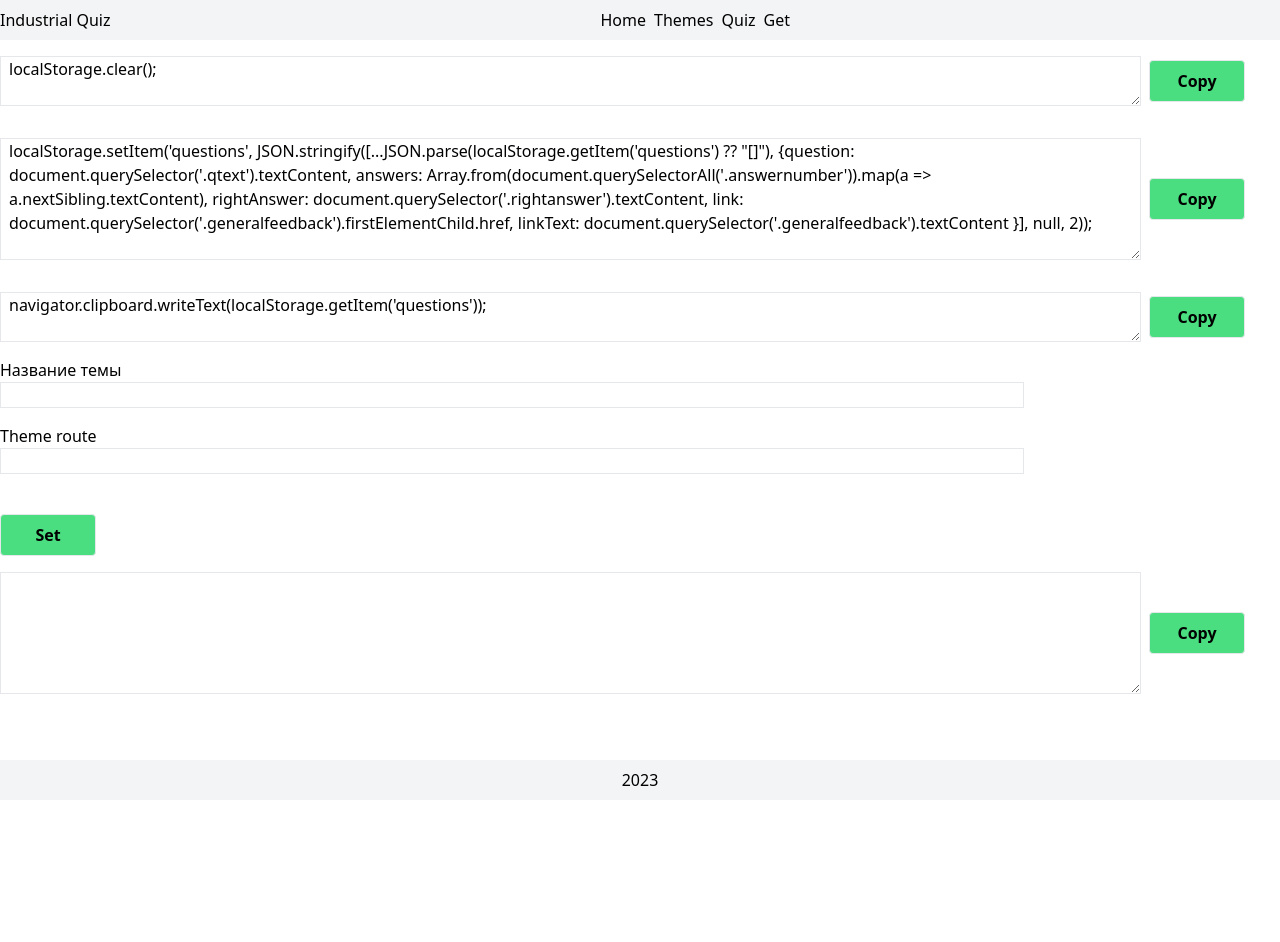
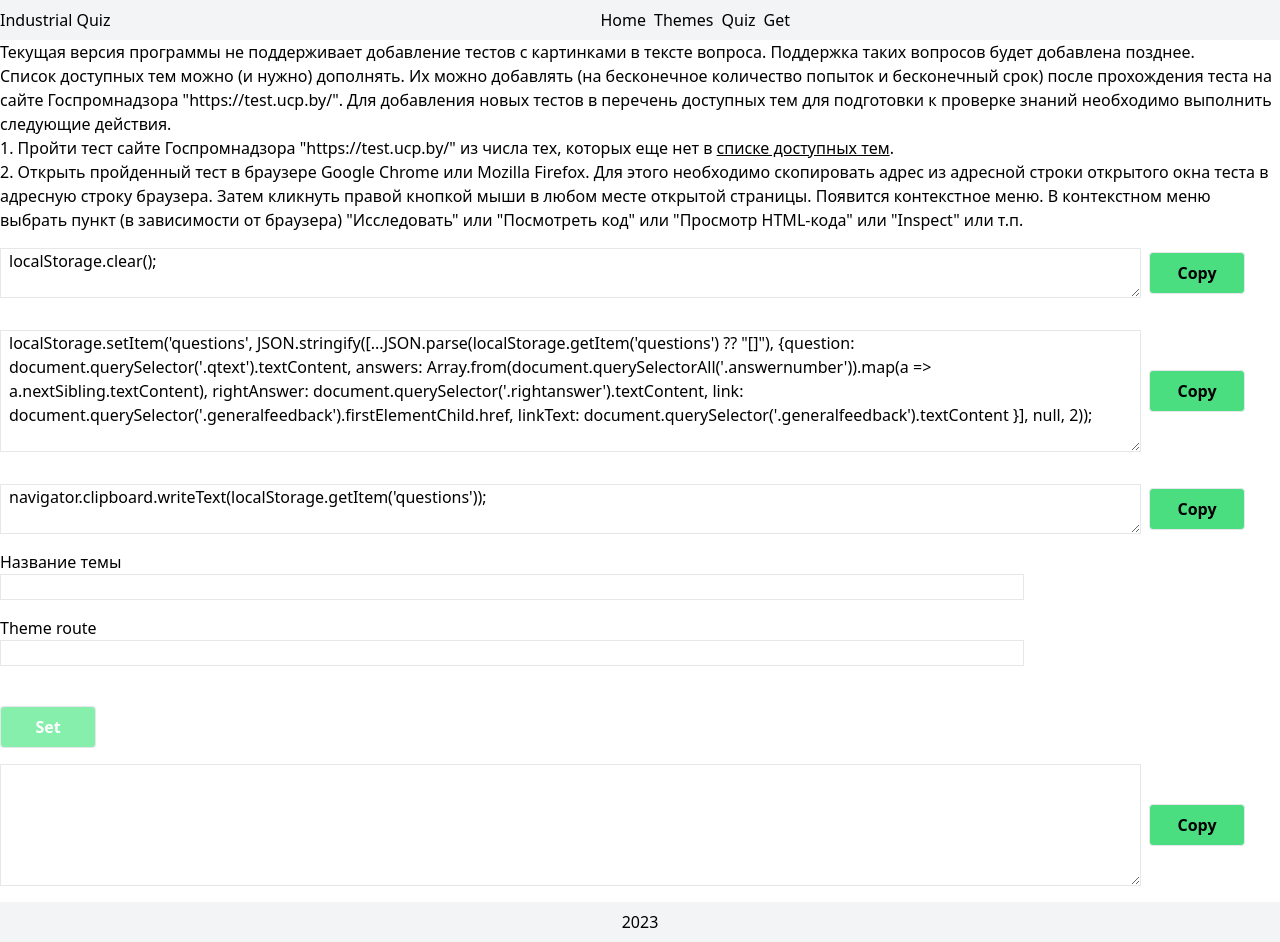
Before and after one commit to Bonus156/Industrial-Quiz, a React (Vite) app: page /get in a window 1280 px wide. Before the commit the page ends 800 px from the top, so only its background shows below. Built offline with nearby package versions, Linux system fonts and the light colour scheme.

Commit message:
feat: start adding rules description

```diff
--- a/src/pages/GetPage.tsx
+++ b/src/pages/GetPage.tsx
@@ -1,4 +1,5 @@
 import { useRef, useState } from "react";
+import { Link } from "react-router-dom";
 
 export function GetPage() {
   const clearStorage = useRef<HTMLTextAreaElement>(null);
@@ -18,7 +19,7 @@ export function GetPage() {
     if (ref.current) {
       navigator.clipboard.writeText(ref.current.value);
     }
-    const button: HTMLButtonElement = e.target;
+    const button: HTMLButtonElement = e.target as HTMLButtonElement;
     button.innerText = "Copied!";
     setTimeout(() => {
       button.innerText = "Copy";
@@ -26,7 +27,7 @@ export function GetPage() {
   };
 
   const setTheme = async () => {
-    setIsEmptyField(!themeTitle || !themeRoute);
+    setIsEmptyField(!themeTitle || !themeRoute); // этот useState можно убрать
     if (!isEmptyField) {
       const clipbordText: string = await navigator.clipboard.readText();
       try {
@@ -37,13 +38,20 @@ export function GetPage() {
           jsonArea.current.value = jsonText;
         }
       } catch(error) {
-        console.log('something get wrong: ', error);
+        console.log('something get wrong.\n', error); // переписать эту обработку ошибок
+        if (jsonArea.current) {
+          jsonArea.current.value = 'Что-то пошло не так';
+        }
       }
     }
   }
 
   return (
     <div className="get-page container mx-auto flex-grow">
+      <p className="rules">Текущая версия программы не поддерживает добавление тестов с картинками в тексте вопроса. Поддержка таких вопросов будет добавлена позднее.</p>
+      <p className="rules">Список доступных тем можно (и нужно) дополнять. Их можно добавлять (на бесконечное количество попыток и бесконечный срок) после прохождения теста на <a href="https://test.ucp.by/">сайте Госпромнадзора "https://test.ucp.by/"</a>. Для добавления новых тестов в перечень доступных тем для подготовки к проверке знаний необходимо выполнить следующие действия.</p>
+      <p className="rules">1. Пройти тест <a href="https://test.ucp.by/">сайте Госпромнадзора "https://test.ucp.by/"</a> из числа тех, которых еще нет в <Link className="underline hover:no-underline" to={'/themes'}>списке доступных тем</Link>.</p>
+      <p className="rules">2. Открыть пройденный тест в браузере Google Chrome или Mozilla Firefox. Для этого необходимо скопировать адрес из адресной строки открытого окна теста в адресную строку браузера. Затем кликнуть правой кнопкой мыши в любом месте открытой страницы. Появится контекстное меню. В контекстном меню выбрать пункт (в зависимости от браузера) "Исследовать" или "Посмотреть код" или "Просмотр HTML-кода" или "Inspect" или т.п.</p>
       <div className="flex flex-row items-center">
         <textarea
           ref={clearStorage}
@@ -109,8 +117,9 @@ export function GetPage() {
         </div>
       </div>
       <button
-        className={`cursor-pointer border font-semibold rounded px-4 py-2 w-24 h-fit bg-green-400 hover:bg-green-500 ${isEmptyField ? 'mt-4' : 'mt-10'}`}
+        className={`cursor-pointer border font-semibold rounded px-4 py-2 w-24 h-fit bg-green-400 hover:bg-green-500 disabled:cursor-default disabled:text-white disabled:bg-green-300 ${isEmptyField ? 'mt-4' : 'mt-10'}`}
         onClick={setTheme}
+        disabled={!themeTitle || !themeRoute}
       >
         Set
       </button>
@@ -131,7 +140,6 @@ export function GetPage() {
           Copy
         </button>
       </div>
-
     </div>
   );
 }
```
